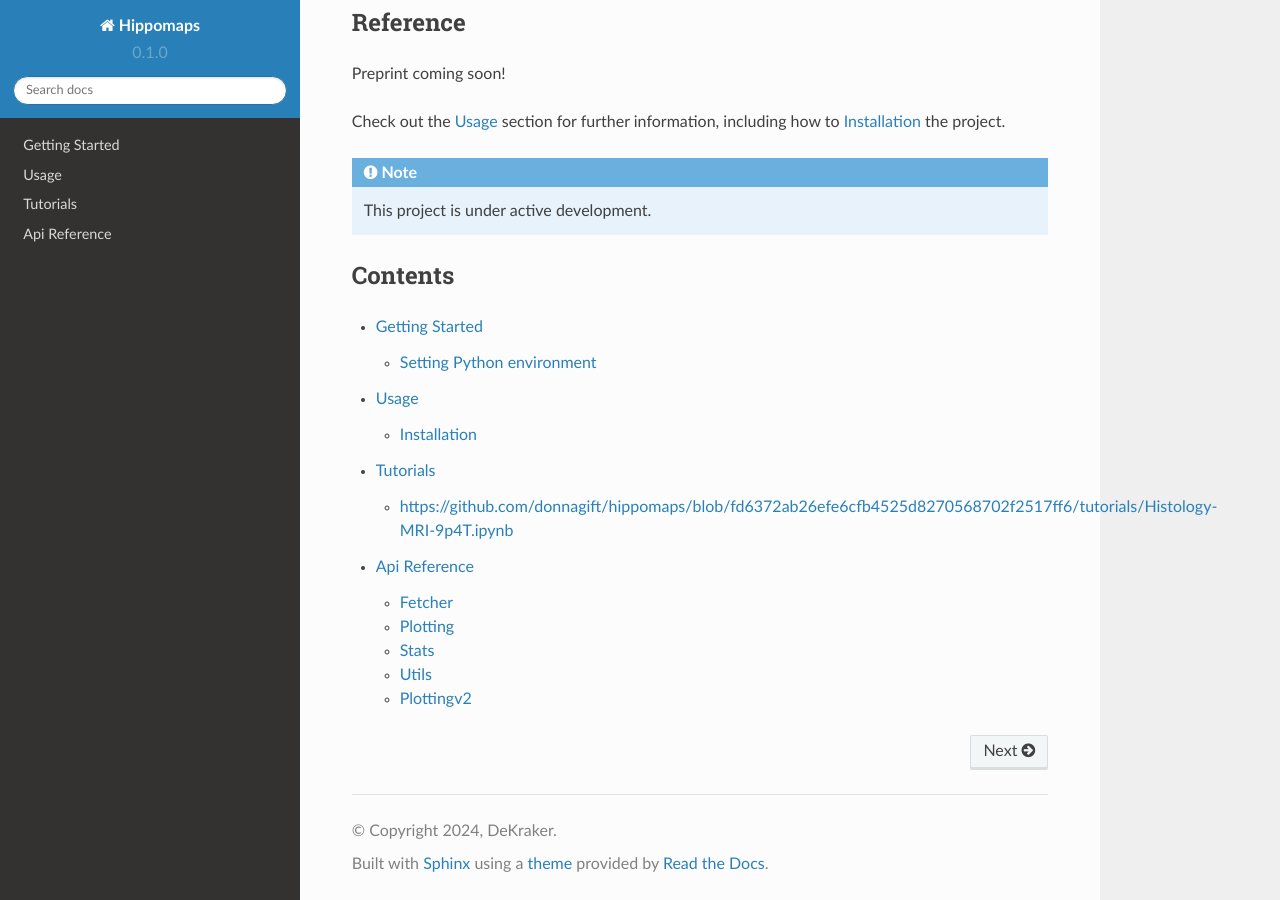
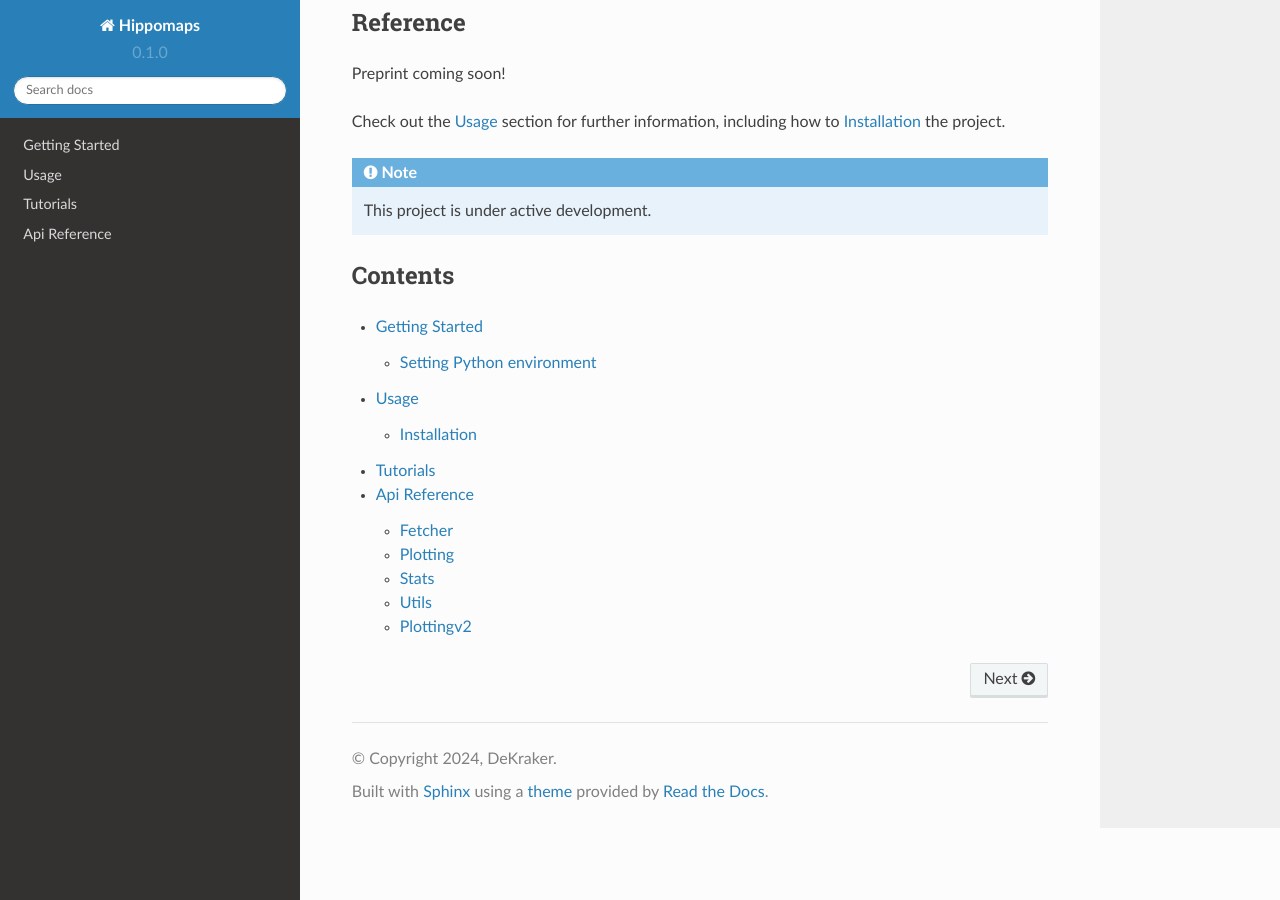
Before and after one commit to jordandekraker/hippomaps, a Sphinx documentation site: the page built from docs/source/index.rst, in a window 1280 px wide and 900 px high, scrolled down 762 px. Built offline with Sphinx 7.4.7 and the Read the Docs theme 2.0.0, drawn with Linux system fonts in a browser that asks for light colours; pages that are not in the unit, such as notebooks, are missing from menus; part of the change alters nothing that is shown.

```diff
--- a/docs/source/conf.py
+++ b/docs/source/conf.py
@@ -4,6 +4,7 @@ import os
 import sys
 
 sys.path.insert(0, os.path.abspath('../../'))
+sys.path.insert(0, os.path.abspath('../../tutorials'))
 
 package_path = os.path.abspath('../..')
 os.environ['PYTHONPATH'] = ':'.join((package_path, os.environ.get('PYTHONPATH', '')))
@@ -29,7 +30,22 @@ extensions = [
     'sphinx.ext.napoleon',
     'sphinx.ext.intersphinx',
     'sphinx.ext.autosectionlabel',
+    'sphinx_gallery.gen_gallery'
 ]
+sphinx_gallery_conf = {
+    'examples_dirs': '../../tutorials',
+    # 'plot_gallery': 'False',
+    'thumbnail_size': (250, 250),
+    # 'image_scrapers': ('matplotlib', _get_sg_image_scraper()),
+    # 'within_subsection_order': FileNameSortKey,
+    'download_all_examples': False,
+    'remove_config_comments': True,
+    # 'run_stale_examples': True,
+}
+# List of patterns, relative to source directory, that match files and
+# directories to ignore when looking for source files.
+# This pattern also affects html_static_path and html_extra_path.
+exclude_patterns = ['_build', 'Thumbs.db', '.DS_Store']
 
 #generate autosummary even if no references
 #autosummary_generate = True
--- a/docs/source/tutorials.rst
+++ b/docs/source/tutorials.rst
@@ -5,7 +5,7 @@ Tutorials
    :maxdepth: 2
    :caption: Contents:
 
-   https://github.com/donnagift/hippomaps/blob/fd6372ab26efe6cfb4525d8270568702f2517ff6/tutorials/Histology-MRI-9p4T.ipynb
+   examples_dirs/DimReduct.ipynb
 
 .. nbgallery::
    /notebooks/iEEG
```
